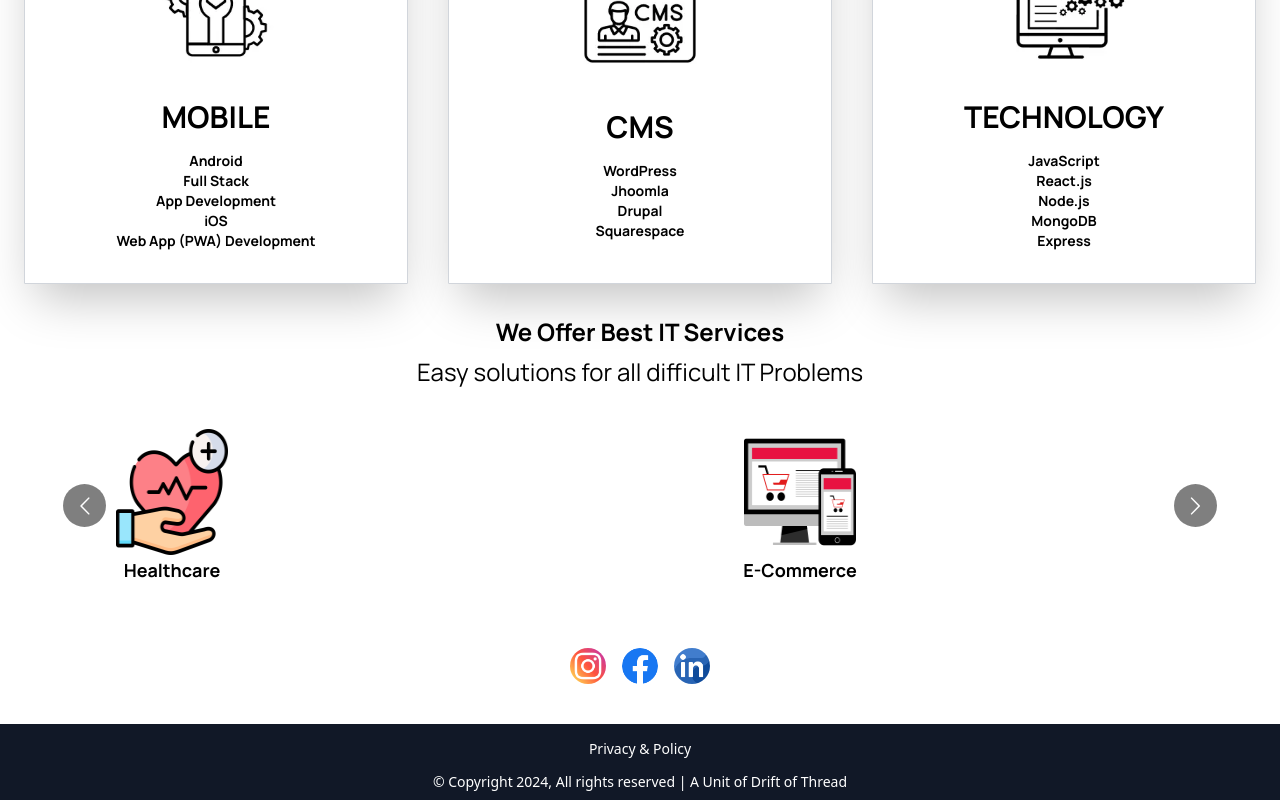
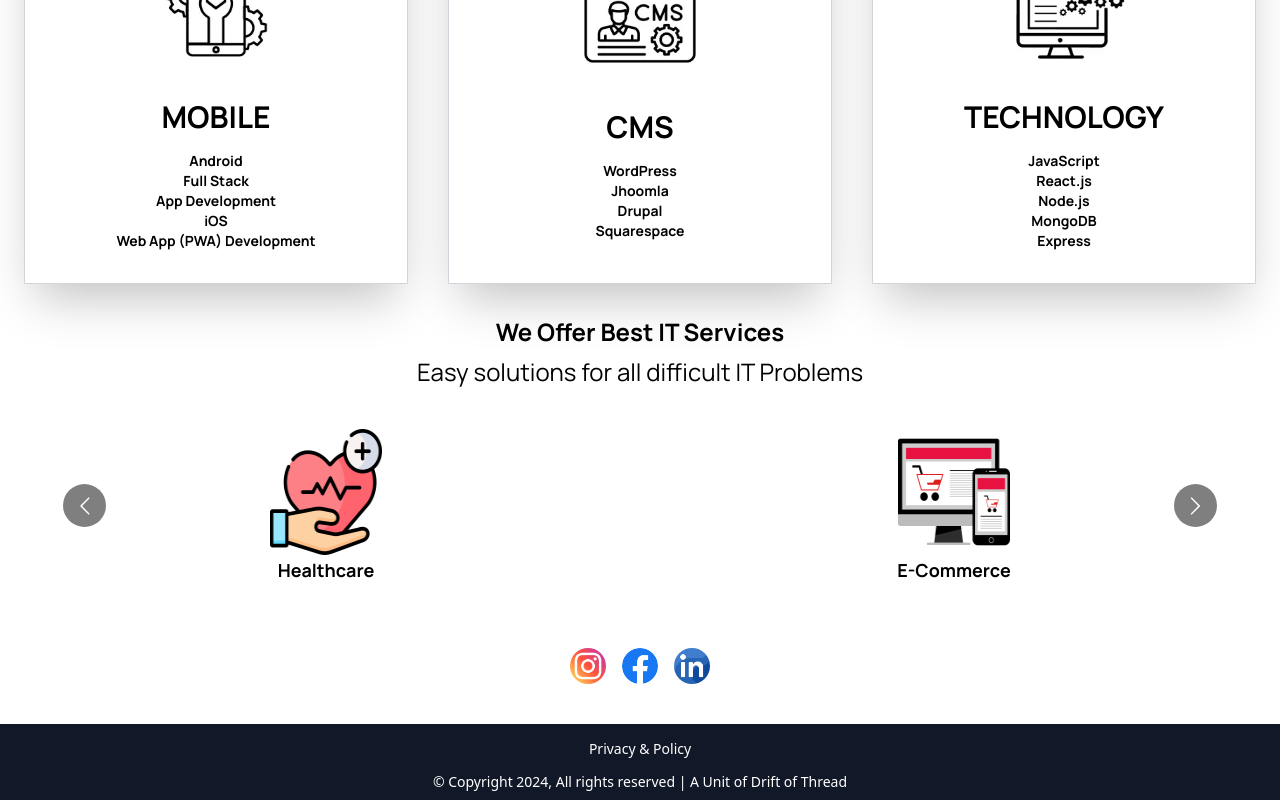
Before and after one commit to indianventuresdb/indian-ventures, a Next.js app: page / in a window 1280 px wide. Shown: the part 1261-2061 px from the top of the page. Built offline with nearby package versions, Linux system fonts and the light colour scheme.

Commit message:
industries fixed

```diff
--- a/src/components/LandingPage/Tech/TechCards.js
+++ b/src/components/LandingPage/Tech/TechCards.js
@@ -6,13 +6,7 @@ const TechCards = ({ imageUrl, altText, title, items }) => (
   <>
     <div className="relative flex flex-col justify-center items-center text-black py-8 px-16 w-96 h-auto shadow-2xl hover:scale-105 transition-transform duration-300 border border-gray-300 rounded-t-2xl">
       <div className="cursor-pointer  ">
-        <Image
-          src={imageUrl}
-          height={60}
-          width={180}
-          alt={altText}
-          objectFit="contain"
-        />
+        <Image src={imageUrl} height={60} width={180} alt={altText} />
       </div>
 
       <h4 className=" font-bold">{title}</h4>
--- a/src/components/LandingPage/industries.js
+++ b/src/components/LandingPage/industries.js
@@ -19,7 +19,7 @@ const INDUSTRIES = [
 ];
 
 const responsive = {
-  superLargeDesktop: { breakpoint: { max: 4000, min: 1424 }, items: 3 },
+  superLargeDesktop: { breakpoint: { max: 4000, min: 1424 }, items: 7 },
   desktop: { breakpoint: { max: 1424, min: 1000 }, items: 3 },
   tablet: { breakpoint: { max: 1000, min: 740 }, items: 2 },
   mobile: { breakpoint: { max: 740, min: 0 }, items: 1 },
@@ -44,7 +44,7 @@ const Industries = () => {
 
   return (
     <div className="w-full text-black">
-      <div className="max-w-screen-2xl mx-auto px-3">
+      <div className="max-w-screen-2xl mx-auto px-3 ">
         <Carousel
           autoPlay={true}
           responsive={responsive}
@@ -52,8 +52,7 @@ const Industries = () => {
           containerClass="carousel-container"
         >
           {INDUSTRIES.map((industry, index) => (
-            <div key={index} className="">
-              <div className="max-w-xs overflow-hidden justify-center items-center">
+            <div className="max-w-xs overflow-hidden justify-center items-center mx-auto ">
               <div className="flex items-center justify-center">
                 <Image
                   src={industry.image}
@@ -65,7 +64,6 @@ const Industries = () => {
                 {industry.name}
               </p>
             </div>
-            </div>
           ))}
         </Carousel>
       </div>
```
Lines whose indentation alone changed are shown as unchanged.
